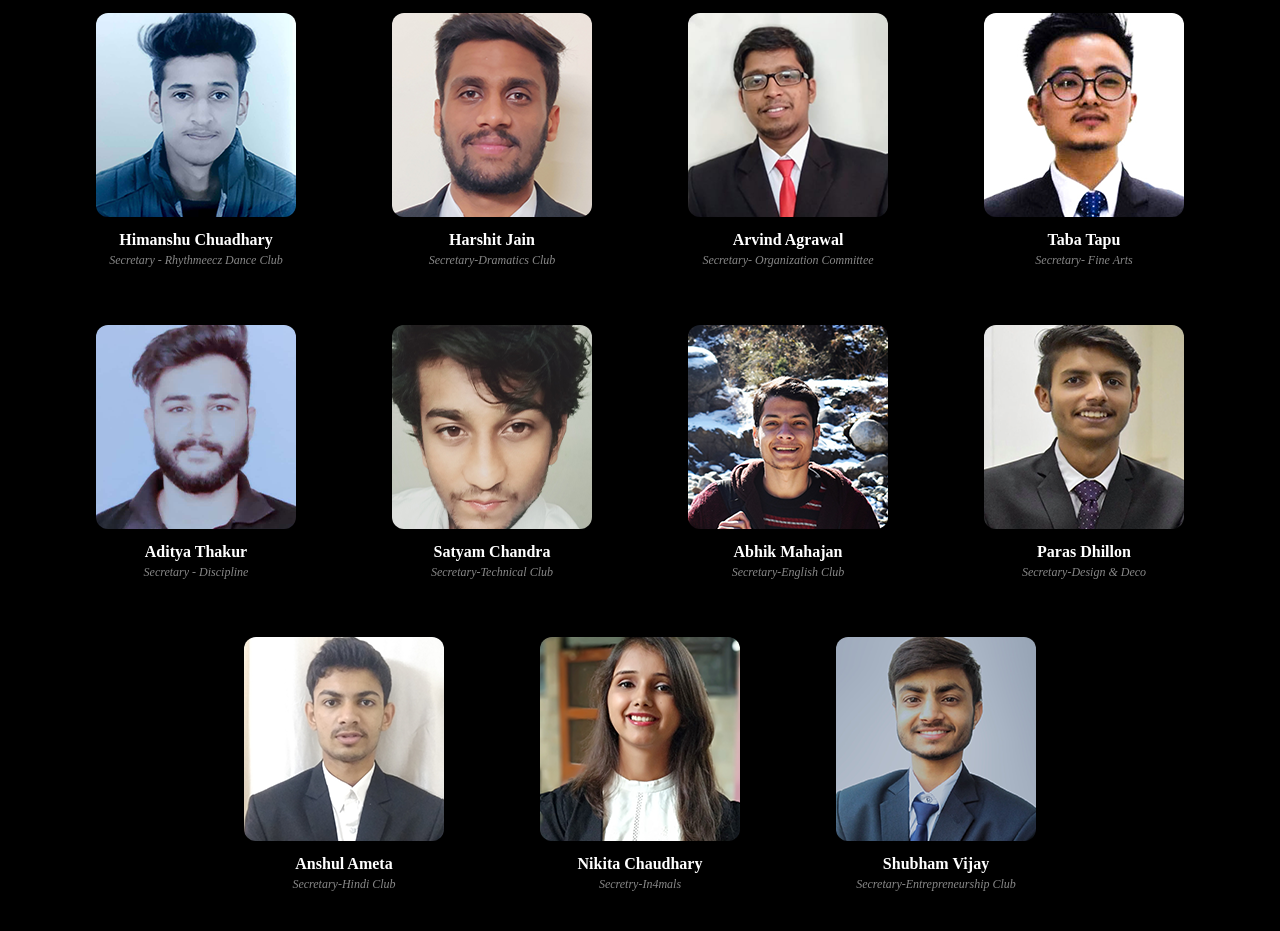
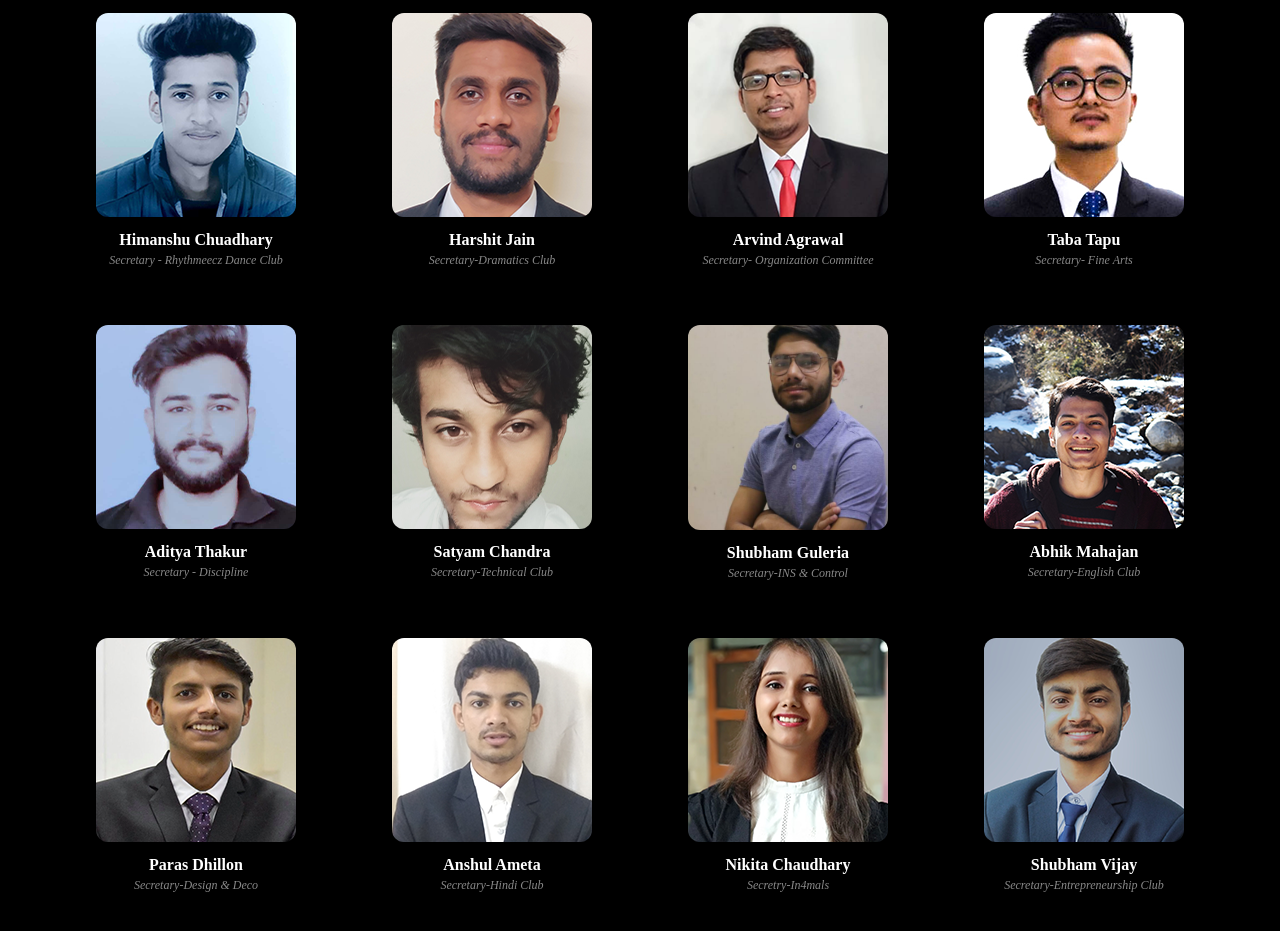
Before and after one commit to pixonoids/hillffair-2k19, a website: page team.html in a window 1280 px wide. Shown: the part 1684-2615 px from the top of the page. Drawn offline with Linux system fonts and the light colour scheme.

Commit message:
added a team member

```diff
--- a/team.html
+++ b/team.html
@@ -326,19 +326,19 @@
 				</div>
 			</div>
 		</div>
-<!-- 		<div class="card">
+		<div class="card">
 			<div class="pic">
-				<img src="images/team/anime.jpg" alt="dp">
+				<img src="images/team/shubham_guleria.jpeg" alt="dp">
 			</div>
 			<div class="cap">
 					<div class="con">
 					<div class="num">📱 70181 36075</div>
-					<div class="usr_name">Shubam Guleria</div>
+					<div class="usr_name">Shubham Guleria</div>
 					<div class="desc">Secretary-INS & Control</div>
 
 				</div>
 			</div>
-		</div> -->
+		</div>
 		<div class="card">
 			<div class="pic">
 				<img src="images/team/abhik.png" alt="dp">
```
Also changed, not shown: images/team/shubham_guleria.jpeg (added).
